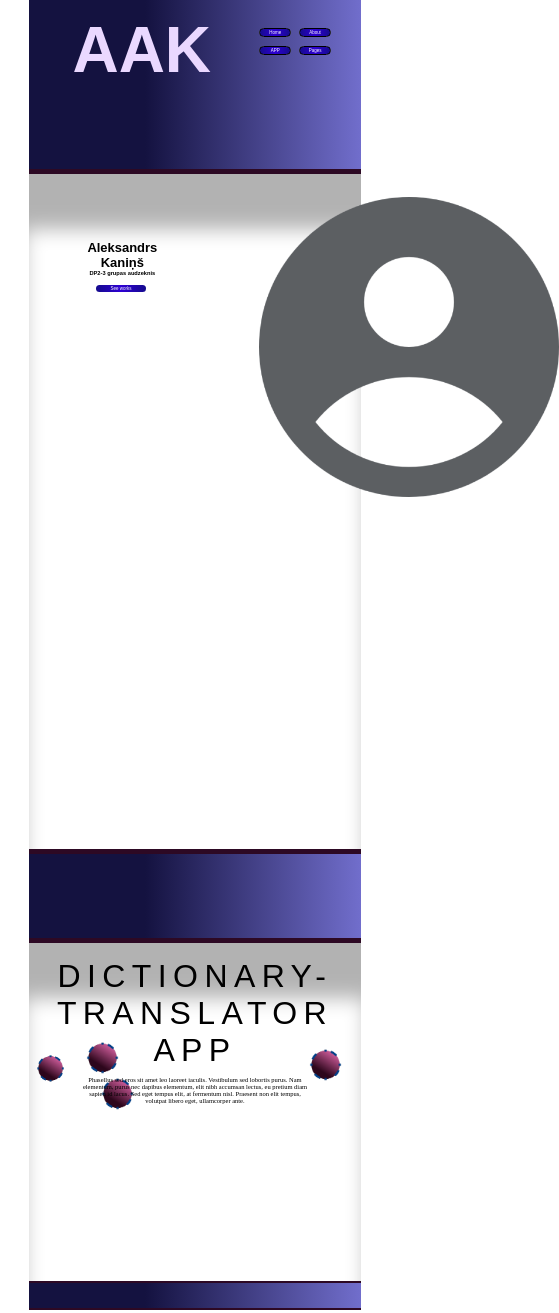
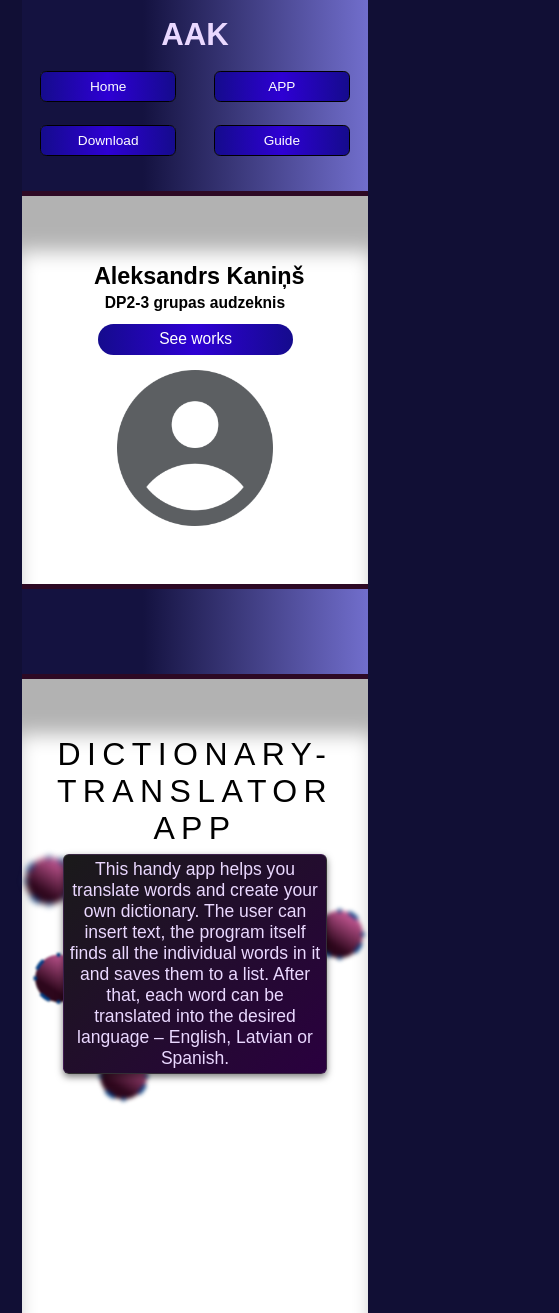
Before and after one commit to 23DP3AKani/timekla-vietna-projekts, a plain HTML site: page nosleguma_darbs/index.html in a window 390 px wide. Shown: the top 1313 px of the page, 559 px wide, since content can reach past the window. Drawn offline with Linux system fonts and the light colour scheme.

Commit message:
Full responsive page

```diff
--- a/nosleguma_darbs/index.html
+++ b/nosleguma_darbs/index.html
@@ -12,12 +12,20 @@
     <body>
         <header>
             <div class="header-section">
-                <h1 class="logo">AAK</h1>
+                <h1 class="logo" id="hero">AAK</h1>
                 <nav>
-                    <button class="nav-button">Home</button>
-                    <button class="nav-button">About</button>
-                    <button class="nav-button">APP</button>
-                    <button class="nav-button">Pages</button>
+                    <a href="#hero">
+                        <button class="nav-button">Home</button>
+                    </a>
+                    <a href="#main-header">
+                        <button class="nav-button">APP</button>
+                    </a>
+                    <a href="#screenshots">
+                        <button class="nav-button">Download</button>
+                    </a>
+                    <a href="#download-header">
+                        <button class="nav-button">Guide</button>
+                    </a>
                 </nav>
             </div>
         </header>
@@ -26,7 +34,9 @@
                 <div class="info-section">
                     <h1 id="name-surname">Aleksandrs Kaniņš</h1>
                     <h2 id="dp-grupa">DP2-3 grupas audzeknis</h2>
-                    <button id="info-button">See works</button>
+                    <a href="#main-header">
+                        <button id="info-button">See works</button>
+                    </a>
                 </div>
                 <img id="icon" src="style/images/icon.png" alt="icon">
             </div>
@@ -35,10 +45,9 @@
             <div class="main-section">
                 <h1 id="main-header">DICTIONARY-TRANSLATOR APP</h1>
                 <p id="main-paragraph">
-                    Phasellus sed eros sit amet leo laoreet iaculis. Vestibulum
-                    sed lobortis purus. Nam elementum, purus nec dapibus elementum, elit nibh accumsan lectus,
-                    eu pretium diam sapien id lacus. Sed eget tempus elit, at fermentum nisl.
-                    Praesent non elit tempus, volutpat libero eget, ullamcorper ante.
+                    This handy app helps you translate words and create your own dictionary.
+                    The user can insert text, the program itself finds all the individual words in it and saves them to a list.
+                    After that, each word can be translated into the desired language – English, Latvian or Spanish.
                 </p>
                 <img class="circles" id="circle1" src="style/images/circle.png" alt="circle1">
                 <img class="circles" id="circle2" src="style/images/circle.png" alt="circle2">
@@ -47,10 +56,10 @@
             </div>
             <!-- DIVIDER -->
             <div class="divider-section2"></div>
-            <div class="screenshots-section">
+            <div class="screenshots-section" id="screenshots">
                 <img class="screenshots" src="style/images/screenshot_1.png" alt="screenshot1">
-                <img class="screenshots" src="style/images/screenshot_1.png" alt="screenshot2">
-                <img class="screenshots" src="style/images/screenshot_1.png" alt="screenshot3">
+                <img class="screenshots" src="style/images/screenshot_2.png" alt="screenshot2">
+                <img class="screenshots" src="style/images/screenshot_3.png" alt="screenshot3">
             </div>
             <!-- DIVIDER -->
             <div class="divider-section2"></div>
@@ -64,10 +73,10 @@
                 <div class="list-container">
                     <h3>Navigation</h3>
                     <ul class="guide-list">
-                        <li>Home</li>
-                        <li>About</li>
-                        <li>APP</li>
-                        <li>Pages</li>
+                        <a href="#hero"><li>Home</li></a>
+                        <a href="#main-header"><li>APP</li></a>
+                        <a href="#screenshots"><li>Download</li></a>
+                        <a href="#download-header"><li>Guide</li></a>
                     </ul>
                 </div>
                 <div class="list-container">
--- a/nosleguma_darbs/style/css/style.css
+++ b/nosleguma_darbs/style/css/style.css
@@ -1,6 +1,23 @@
 * {
     font-family: Arial;
     margin: 0 2%;
+}
+
+html {
+    margin: None;
+}
+
+body {
+    background-color: #110f35;
+}
+
+a {
+    text-decoration: none;
+    color: inherit;
+}
+
+a::after, a::before {
+    content: none;
 }
 
 .logo{
@@ -33,14 +50,13 @@
 
 #name-surname {
     font-size: 3.33vw;
-    width: 100%;
+    white-space: nowrap;
 }
 
 #dp-grupa {
     font-size: 1.46vw;
-    width: 100%;
+    white-space: nowrap;
 }
-
 
 #info-button {
     background-image: linear-gradient(to right, #150B8D, #2E00D4, #150B8D);
@@ -70,25 +86,32 @@
     width: 13vw;
     top: -16.4vw;
     left: -7.8vw;
+    filter:brightness(1.2);
+    filter:blur(3px);
 }
 
 #circle2 {
     width: 15vw;
     top: -18.2vw;
     left: -13vw;
+    filter:brightness(1.8);
+    filter: blur(1px);
 }
 
 #circle3 {
     width: 15vw;
     top: -8.9vw;
-    left: -28.6vw;
-    filter: blur(4);
+    left: -38.6vw;
+    filter:brightness(1.2);
+    filter: blur(2px);
 }
 
 #circle4 {
     width: 15vw;
     top: -16.4vw;
     left: 5.2vw;
+    filter:brightness(1.8);
+    filter: blur(2px);
 }
 
 .divider-section {
@@ -102,8 +125,8 @@
 .divider-section2 {
     background-image: linear-gradient(to left, #716ECC, #141240 65%);
     display: flex;
-    border-top: 2px solid #2d0924;
-    border-bottom: 2px solid #2d0924;
+    border-top: 5px solid #2d0924;
+    border-bottom: 5px solid #2d0924;
     height: 3vh;
 }
 
@@ -133,16 +156,24 @@
 }
 
 #main-paragraph {
-    font-family: 'Kanit';
+    font-family: 'Kanit', sans-serif;
     font-size: 1.67vw;
     margin: 0 auto;
+    padding: 1vw;
     width: 60vw;
+    background: linear-gradient(135deg, #1a1a1a, #2a003f);
+    color: #EAD8FF;
+    border-radius: 1.5vw;
+    box-shadow: 0 0.8vw 2vw rgba(0, 0, 0, 0.5);
+    border: 0.1vw solid rgba(255, 255, 255, 0.1);
+    backdrop-filter: blur(4px);
 }
+
 
 .screenshots-section {
     background: #FFFFFF;
     text-align: center;
-    height: 32vh;
+    height: 42vh;
 }
 
 .screenshots {
@@ -226,24 +257,157 @@ h3 {
     border-radius: 1.56vw;
     cursor: pointer;
     font-size: 1.15vw;
-    width: 8.1vw;
-    height: 2.34vw;
+    width: 8.6vw;
+    height: 2.6vw;
     text-align: center;
 }
 
-.nav-button:hover, #info-button:hover, #download-button:hover{
-    background: #1abc9c;
+.nav-button:hover, #info-button:hover, #download-button:hover {
+    transition: all 0.3s ease-in-out;
+    box-shadow: 0 0.2vw 0.4vw rgba(0, 0, 0, 0.3);
+    background-image: linear-gradient(to right, #4B6CB7, #182848);
+    transform: scale(1.05);
+    box-shadow: 0 0.4vw 1vw rgba(91, 134, 229, 0.6);
 }
 
 nav {
-    width: 80vh;
+    width: 80vw;
     padding-left: 10%;
     padding-top: 6%;
 }
 
-@media only screen and (max-width: 1300px) {
+@media only screen and (max-width: 768px) {
+
+    body {
+        margin: 0;
+    }
+
+    .header-section {
+        height: auto;
+        flex-direction: column;
+        align-items: center;
+        justify-content: center;
+        padding: 2vh 0;
+    }
+
+    .logo {
+        font-size: 8vw;
+        padding-left: 0;
+        padding-top: 0;
+        text-align: center;
+    }
+
+    nav {
+        display: flex;
+        flex-wrap: wrap;
+        justify-content: center;
+        gap: 2vw;
+        padding: 10px 0;
+        width: 100%;
+    }
+
+    .hero-section {
+        flex-direction: column;
+        align-items: center;
+        justify-content: center;
+        height: auto;
+        padding: 5vh 0;
+        text-align: center;
+    }
+
+    .info-section {
+        padding: 0;
+        margin-top: 2vh;
+    }
+
     #icon {
-        width: 300px;
-        height: 300px;
+        width: 40vw;
+        height: auto;
+        margin: 4vw auto 4vw auto;
+        display: block;
+    }
+
+    #name-surname {
+        font-size: 6vw;
+        margin-top: 2vw;
+    }
+
+    #dp-grupa {
+        font-size: 4vw;
+        margin-top: 1vw;
+    }
+
+    #info-button {
+        font-size: 4vw;
+        width: 50vw;
+        height: 8vw;
+        border-radius: 5vw;
+        margin-top: 3vw;
+    }
+
+    .nav-button {
+        font-size: 3.5vw;
+        width: 35vw;
+        height: 8vw;
+        margin: 2vw;
+    }
+
+    #main-paragraph {
+        font-size: 4.5vw;
+        width: 65vw;
+    }
+
+    .main-section {
+        height: 75vh;
+        padding: 5vh 0;
+    }
+
+    #circle1 {
+        width: 25vw;
+        top: -60vw;
+        left: -7.8vw;
+        filter:brightness(1.2);
+        filter:blur(3px);
+    }
+
+    #circle2 {
+        width: 25vw;
+        top: -35vw;
+        left: -35vw;
+        filter:brightness(1.8);
+        filter: blur(1px);
+    }
+
+    #circle3 {
+        width: 25vw;
+        top: -10vw;
+        left: -48vw;
+        filter:brightness(1.2);
+        filter: blur(2px);
+    }
+
+    #circle4 {
+        width: 25vw;
+        top: -69vw;
+        left: 37vw;
+        filter:brightness(1.8);
+        filter: blur(2px);
+    }
+
+    #download-button {
+        font-size: 4vw;
+        width: 60vw;
+        height: 10vw;
+    }
+
+    .screenshots-section {
+        height: auto;
+        flex-direction: column;
+        align-items: center;
+        justify-content: center;
+    }
+
+    #footer-paragraph {
+        font-size: 26px;
     }
 }
```
Also changed, not shown: nosleguma_darbs/style/images/screenshot_1.png, nosleguma_darbs/style/images/screenshot_2.png (added), nosleguma_darbs/style/images/screenshot_3.png (added).
